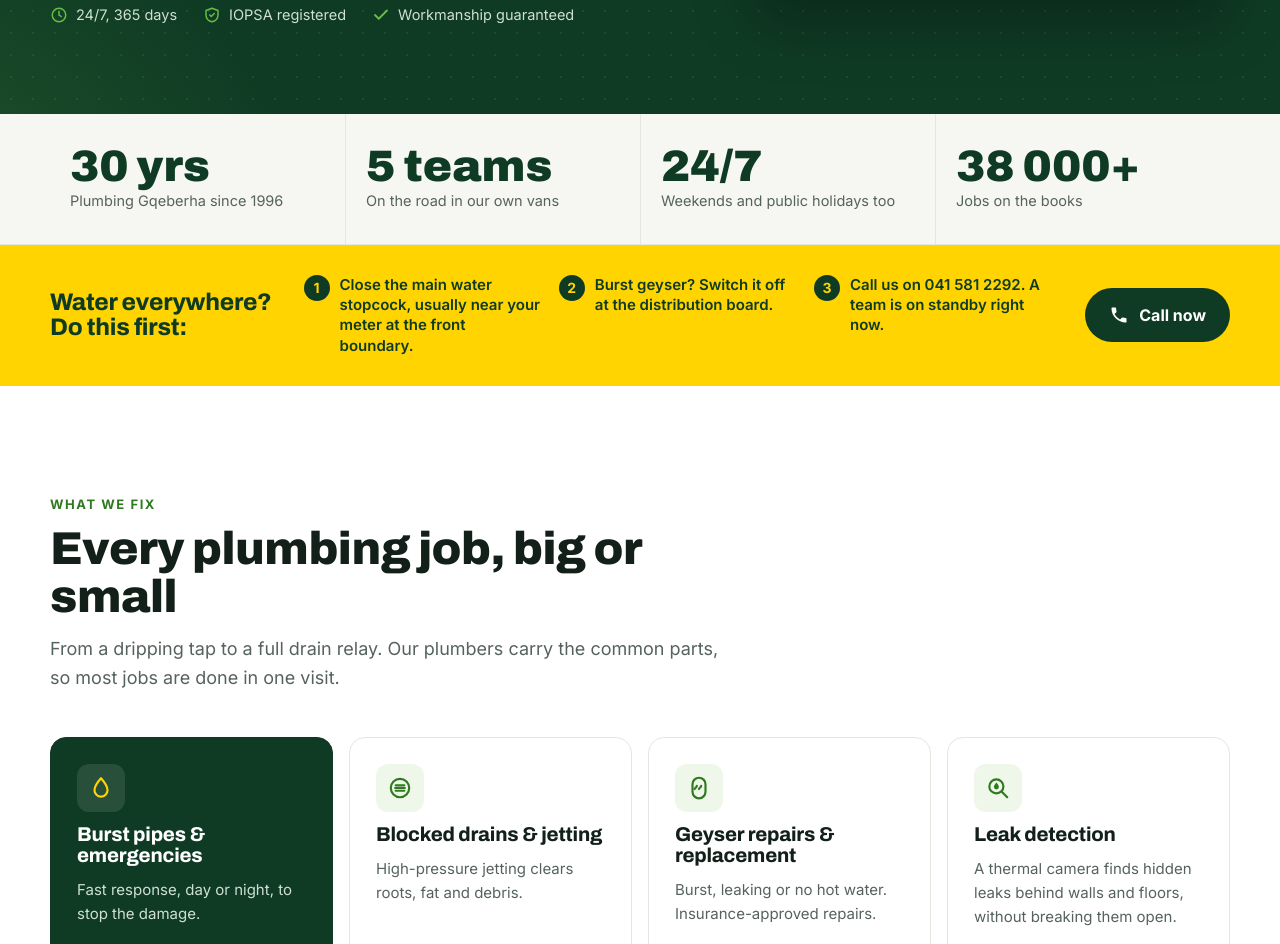
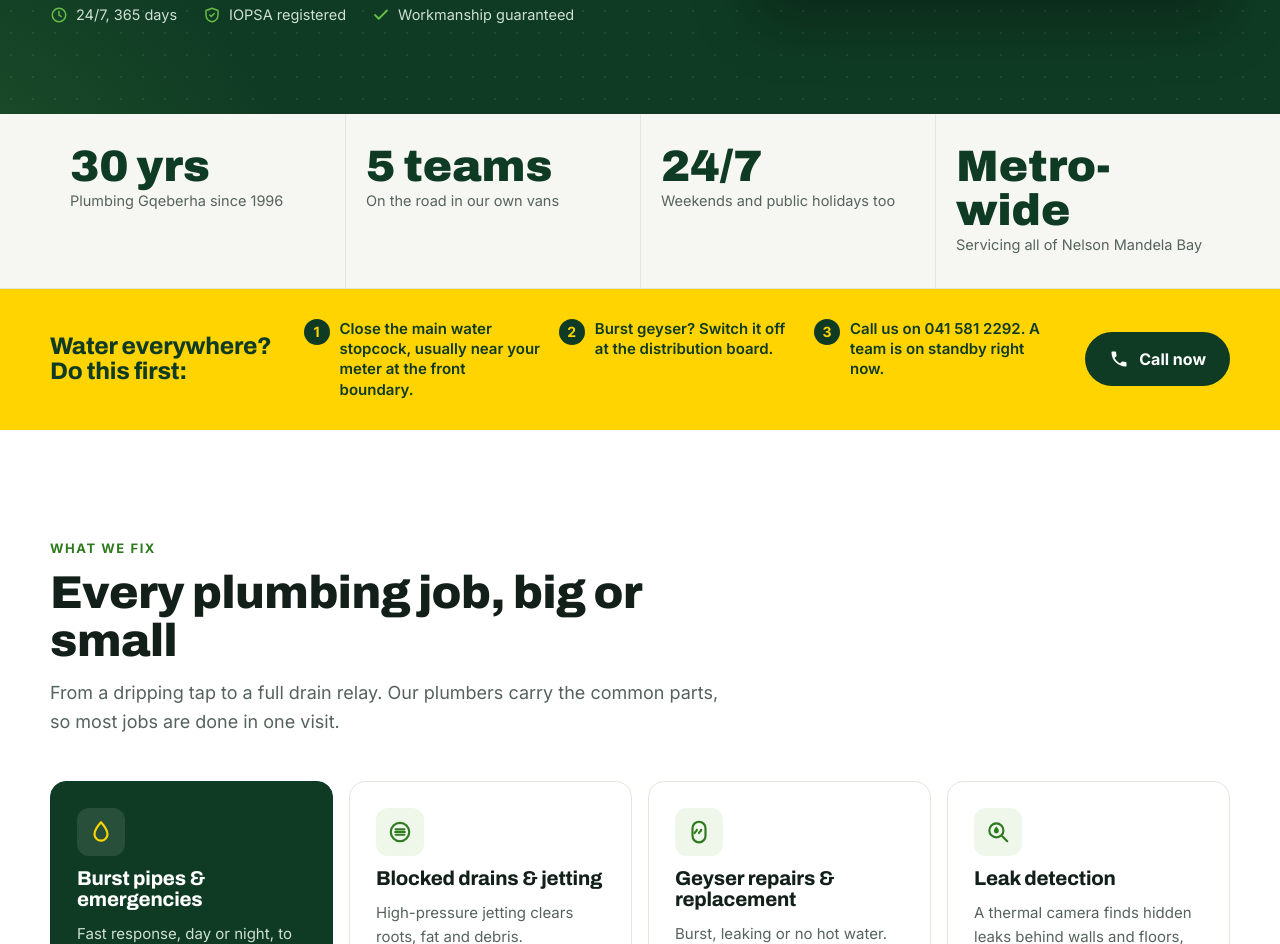
Before and after one commit to lmbangel/lloyds-plumbers, a plain HTML site: page index.html in a window 1280 px wide. Shown: the part 805-1749 px from the top of the page. Drawn offline with Linux system fonts and the light colour scheme.

Commit message:
Replace the unverified 38 000+ jobs stat with Metro-wide
Co-Authored-By: Claude Opus 5.5 <noreply@anthropic.com>

```diff
--- a/index.html
+++ b/index.html
@@ -456,7 +456,7 @@ footer .wrap.legal{border-top:1px solid rgba(255,255,255,.1);padding:22px 0 28px
     <div class="stat"><b>30 yrs</b><span>Plumbing Gqeberha since 1996</span></div>
     <div class="stat"><b>5 teams</b><span>On the road in our own vans</span></div>
     <div class="stat"><b>24/7</b><span>Weekends and public holidays too</span></div>
-    <div class="stat"><b>38 000+</b><span>Jobs on the books</span></div>
+    <div class="stat"><b>Metro-wide</b><span>Servicing all of Nelson Mandela Bay</span></div>
   </div>
 </section>
 
```
